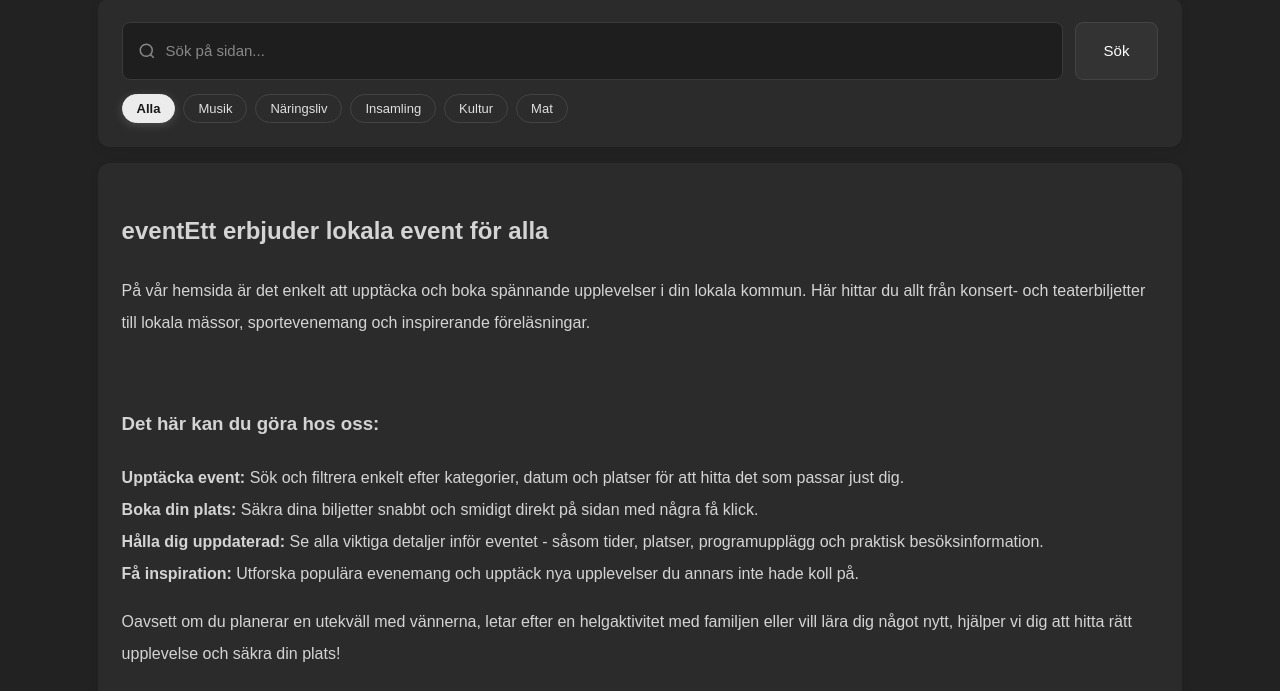
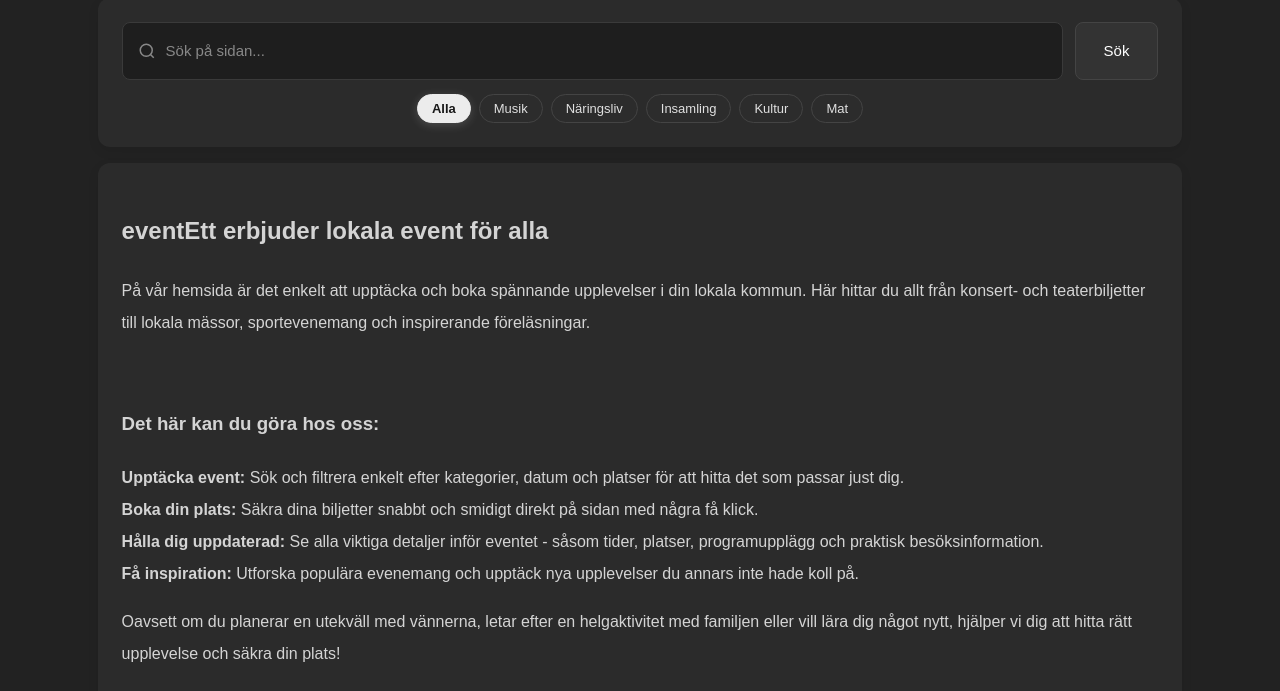
Before and after one commit to idafunseth-tech/K2-Dalmatinerna, a plain HTML site: page event-frontend/index.html in a window 1280 px wide. Shown: the part 109-800 px from the top of the page. Drawn offline with Linux system fonts and the light colour scheme; no server answers.

Commit message:
Center the category buttons

```diff
--- a/event-frontend/style.css
+++ b/event-frontend/style.css
@@ -95,8 +95,9 @@ main
 
 .category-tags {
     display: flex;
+    justify-content: center;
     flex-wrap: wrap;
-    gap: 8px;
+    gap: 0.5rem;
 }
 
 .category-tag {
```
